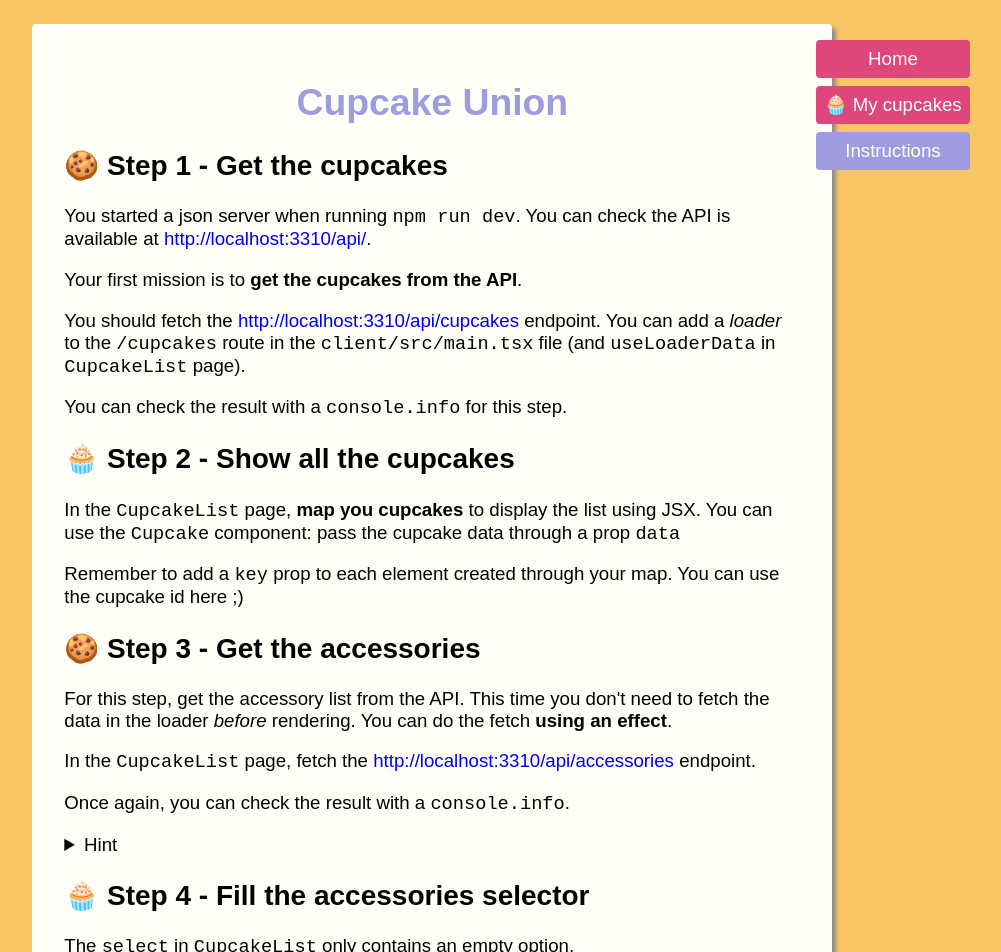
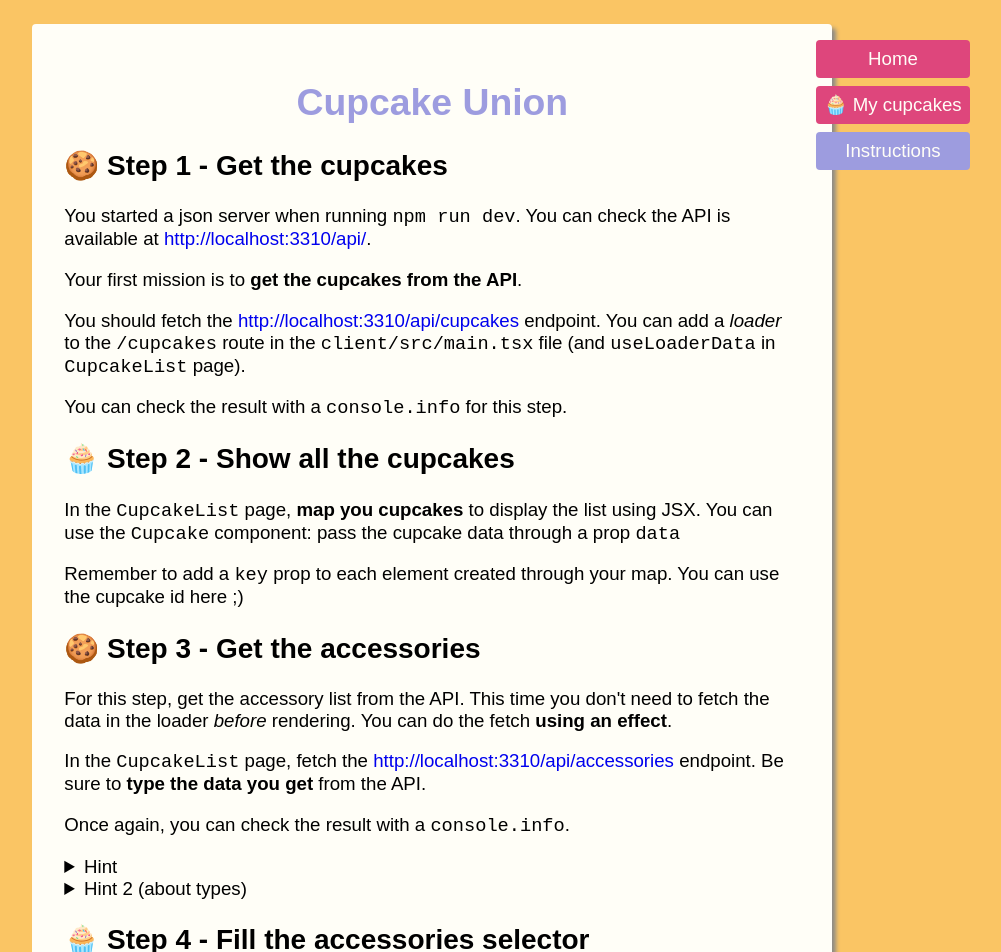
Before and after one commit to WildCodeSchool-2024-09/JS-Lyon-jaune-checkpoint-2, a React (Vite) app in the folder client/: page /instructions in a window 1280 px wide. Shown: the top 952 px of the page, without its empty margins (139-1140 px from the left). Built offline with nearby package versions, Linux system fonts and the light colour scheme.

Commit message:
added typescript instructions for step 3

```diff
--- a/client/src/pages/Instructions.tsx
+++ b/client/src/pages/Instructions.tsx
@@ -52,7 +52,8 @@ function Instructions() {
           <a href="http://localhost:3310/api/accessories">
             http://localhost:3310/api/accessories
           </a>{" "}
-          endpoint.
+          endpoint. Be sure to <strong>type the data you get</strong> from the
+          API.
         </p>
         <p>
           Once again, you can check the result with a <code>console.info</code>.
@@ -62,6 +63,19 @@ function Instructions() {
           You will need a state to store the accessories (initialized with an
           empty array). Be sure to fetch the API only once using the
           dependencies array of <code>useEffect</code>.
+        </details>
+        <details>
+          <summary>Hint 2 (about types)</summary>
+          You can add the following type declaration in your code :
+          <code>
+            <pre>
+              {
+                "type AccessoryArray = { id: number; name: string; slug: string }[];"
+              }
+            </pre>
+          </code>
+          Then use the <code>as AccessoryArray</code> type assertion where you
+          need.
         </details>
       </section>
       <section className="instructions">
```
